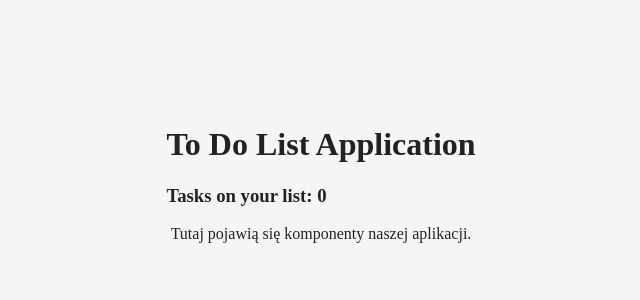
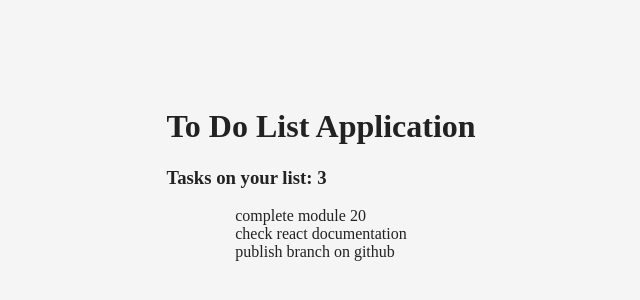
Before and after one commit to Bodeck/todo-list, a React app: page / in a window 1280 px wide. Shown: the part 234-534 px from the top of the page, without its empty margins (327-967 px from the left). Built offline with nearby package versions, Linux system fonts and the light colour scheme.

Commit message:
Add TodoList component

```diff
--- /dev/null
+++ b/src/components/TodoList.css
@@ -0,0 +1,5 @@
+.TodoList {
+  list-style-type: none;
+  margin:0;
+  padding: 0;
+}
--- a/src/components/TodoList.js
+++ b/src/components/TodoList.js
@@ -0,0 +1,18 @@
+import React from 'react';
+import style from './TodoList.css';
+
+const TodoList = (props) => {
+  const todos = props.data;
+  return (
+    <ul className={style.TodoList}>
+      {todos.map((todo) =>
+        <li key={todo.id} onClick ={(e,id)=>props.remove(id)}>
+          {todo.text}
+        </li>
+      )
+      }
+    </ul>
+  )
+}
+
+export default TodoList;
--- a/src/containers/App.js
+++ b/src/containers/App.js
@@ -2,12 +2,22 @@ import React from 'react';
 import uuid from 'uuid';
 import style from './App.css';
 import Title from '../components/Title';
+import TodoList from '../components/TodoList';
 
 class App extends React.Component {
   constructor(props) {
     super(props);
     this.state = {
-      data: []
+      data: [{
+        id: 1,
+        text: 'complete module 20'
+      }, {
+        id: 2,
+        text: 'check react documentation'
+      }, {
+        id: 3,
+        text: 'publish branch on github'
+      }]
     };
   }
 
@@ -29,7 +39,7 @@ class App extends React.Component {
     return (
       <div className={style.TodoApp}>
         <Title todoCount={this.state.data.length} />
-        Tutaj pojawią się komponenty naszej aplikacji.
+        <TodoList data={this.state.data} remove={this.removeTodo} />
       </div>
     );
   }
```
Also changed, not shown: 1 other file (tests, documents, lock files or other folders).
